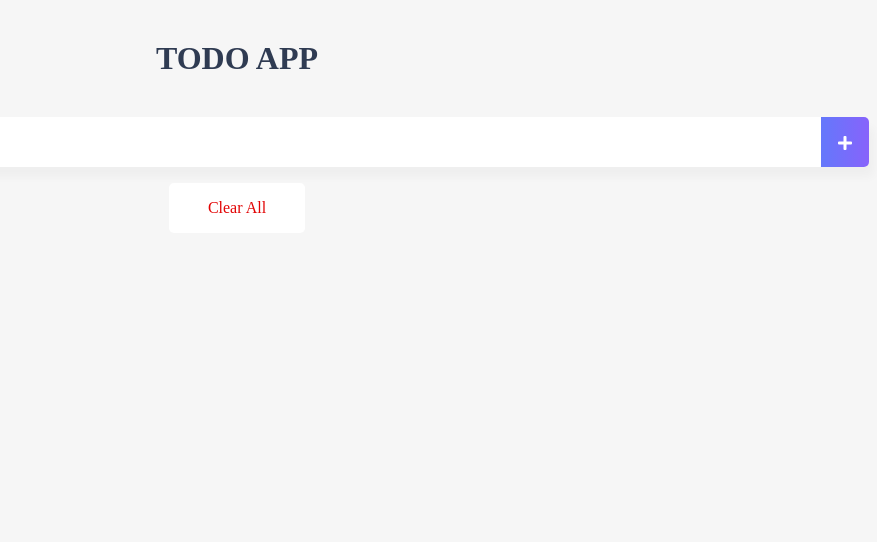
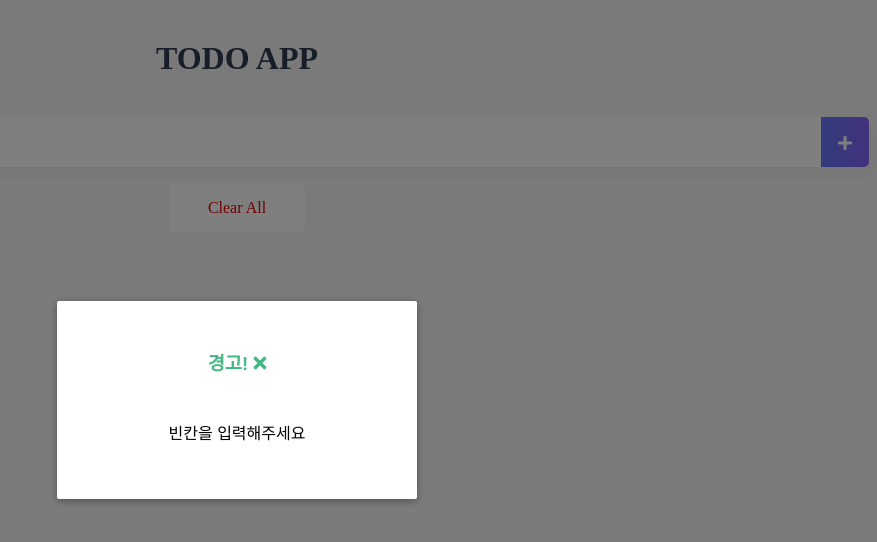
Before and after one commit to LEEYOSEPH/Vue-Study, a Vue app in the folder vue-todo/: page / in a window 1280 px wide. Both pictures are taken after a click on the element 1248 px from the left and 142 px from the top of the page. Shown: the top 542 px of the page, without its empty margins (403-1280 px from the left). Built offline with nearby package versions, Linux system fonts and the light colour scheme.

Commit message:
refactor : TodoInput.vue 기능 개선
모달창을 만들어서 빈칸일떄 띄우도록 했다

```diff
--- a/vue-todo/src/components/TodoInput.vue
+++ b/vue-todo/src/components/TodoInput.vue
@@ -4,14 +4,25 @@
       <span class="addContainer" v-on:click="addTodo">
         <i class="fas fa-plus addBtn"></i>
       </span>
+      <Modal v-if="showModal" @close="showModal = false">
+        <template #header>
+          <h3>
+            경고!
+            <i class="closeModalBtn fas fa-times" @click="showModal = false"></i>
+          </h3>
+        </template>
+        <template #body>빈칸을 입력해주세요</template>
+      </Modal>
   </div>
 </template>
 
 <script>
+import Modal from './common/Modal.vue'
 export default {
   data() {
     return {
-      newTodoItem: ""
+      newTodoItem: "",
+      showModal : false
     }
   },
   methods: {
@@ -19,12 +30,17 @@
       if(this.newTodoItem !== '') {
         this.$emit('addTodoItem',this.newTodoItem)
         this.clearInput();
+      }else{
+        this.showModal = !this.showModal;
       }
     },
     clearInput: function() {
       this.newTodoItem = "";
+    },
+  },
+    components: {
+      Modal : Modal
     }
-  },
 }
 </script>
 
@@ -58,4 +74,9 @@
     vertical-align: middle;
   }
 
+  .closeModalBtn {
+    color: #42b983
+  }
+
+
 </style>
--- /dev/null
+++ b/vue-todo/src/components/common/Modal.vue
@@ -0,0 +1,88 @@
+<template>
+  <transition name="modal">
+        <div class="modal-mask">
+          <div class="modal-wrapper">
+            <div class="modal-container">
+
+              <div class="modal-header">
+                <slot name="header">
+                </slot>
+              </div>
+
+              <div class="modal-body">
+                <slot name="body">
+                </slot>
+              </div>
+
+              <div class="modal-footer">
+                <slot name="footer">
+                </slot>
+              </div>
+            </div>
+          </div>
+        </div>
+      </transition>
+</template>
+
+<script>
+export default {
+
+}
+</script>
+
+<style>
+.modal-mask {
+  position: fixed;
+  z-index: 9998;
+  top: 0;
+  left: 0;
+  width: 100%;
+  height: 100%;
+  background-color: rgba(0, 0, 0, 0.5);
+  display: table;
+  transition: opacity 0.3s ease;
+}
+
+.modal-wrapper {
+  display: table-cell;
+  vertical-align: middle;
+}
+
+.modal-container {
+  width: 300px;
+  margin: 0px auto;
+  padding: 20px 30px;
+  background-color: #fff;
+  border-radius: 2px;
+  box-shadow: 0 2px 8px rgba(0, 0, 0, 0.33);
+  transition: all 0.3s ease;
+  font-family: Helvetica, Arial, sans-serif;
+}
+
+.modal-header {
+  margin-top: 0;
+  color: #42b983;
+}
+
+.modal-body {
+  margin: 20px 0;
+}
+
+.modal-default-button {
+  float: right;
+}
+.modal-enter {
+  opacity: 0;
+}
+
+.modal-leave-active {
+  opacity: 0;
+}
+
+.modal-enter .modal-container,
+.modal-leave-active .modal-container {
+  -webkit-transform: scale(1.1);
+  transform: scale(1.1);
+}
+
+</style>
```
